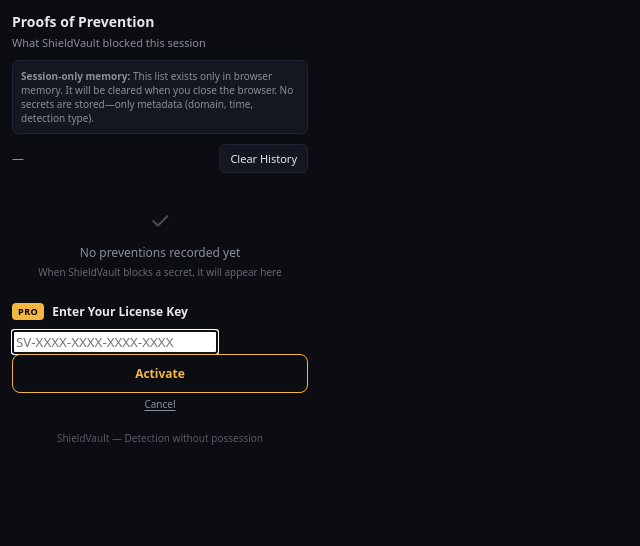
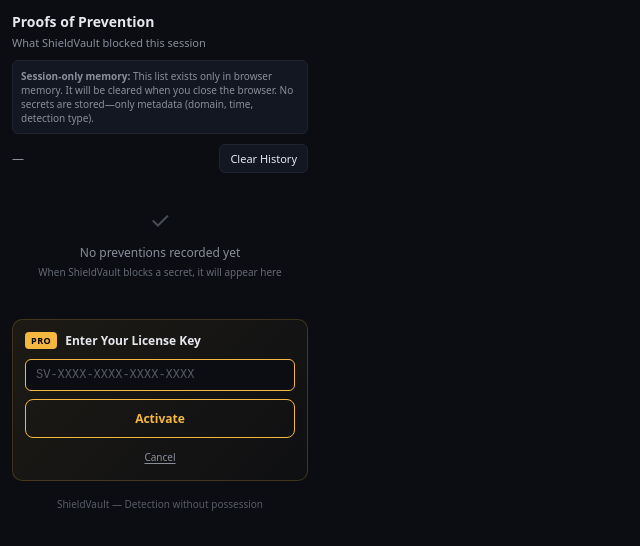
Before and after one commit to jeffsvendsonjr-jpg/shieldvault-code, a browser extension: page proofs.html in a window 1280 px wide. Both pictures are taken after a click on the button "I already have a license key". Shown: the whole page, without its empty margins (0-640 px from the left). Drawn offline with Linux system fonts and the light colour scheme.

Commit message:
Add error state styles and update layout gaps

```diff
--- a/proofs.css
+++ b/proofs.css
@@ -1,3 +1,4 @@
+
 :root {
   --bg: #0b0d12;
   --panel: #131722;
@@ -9,6 +10,7 @@
   --pro-gold-dim: #c9982e;
   --success: #34d399;
   --border: #1f2433;
+  --error: #f87171;
 }
 
 * {
@@ -51,6 +53,7 @@ h1 {
   display: flex;
   justify-content: space-between;
   align-items: center;
+  gap: 8px;
   margin-bottom: 10px;
 }
 
@@ -74,11 +77,15 @@ button:hover {
   border-color: var(--accent);
 }
 
+button:disabled {
+  opacity: 0.5;
+  cursor: not-allowed;
+}
+
 .clear-btn {
   font-size: 11px;
 }
 
-/* Empty State */
 .empty-state {
   text-align: center;
   padding: 20px 10px;
@@ -101,7 +108,6 @@ button:hover {
   opacity: 0.7;
 }
 
-/* Proof List */
 .proof-list {
   display: none;
   flex-direction: column;
@@ -121,6 +127,7 @@ button:hover {
   display: flex;
   justify-content: space-between;
   align-items: center;
+  gap: 8px;
   margin-bottom: 6px;
 }
 
@@ -158,8 +165,8 @@ button:hover {
   color: var(--muted);
 }
 
-/* Pro Section */
-.pro-section {
+.pro-section,
+.license-input-section {
   margin-top: 16px;
   padding: 12px;
   background: linear-gradient(135deg, rgba(244, 183, 64, 0.08) 0%, rgba(244, 183, 64, 0.02) 100%);
@@ -229,17 +236,6 @@ button:hover {
   border-color: var(--pro-gold);
 }
 
-.pro-btn-lifetime {
-  background: var(--pro-gold);
-  border: 1px solid var(--pro-gold);
-  color: #000;
-}
-
-.pro-btn-lifetime:hover {
-  background: var(--pro-gold-dim);
-  border-color: var(--pro-gold-dim);
-}
-
 .pro-purchased-link {
   display: block;
   width: 100%;
@@ -258,7 +254,42 @@ button:hover {
   border: none;
 }
 
-/* Pro Active State */
+.license-form {
+  display: flex;
+  flex-direction: column;
+  gap: 8px;
+  margin-bottom: 8px;
+}
+
+.license-input {
+  width: 100%;
+  padding: 8px 10px;
+  font-size: 12px;
+  font-family: monospace;
+  background: var(--bg);
+  color: var(--text);
+  border: 1px solid var(--border);
+  border-radius: 6px;
+  outline: none;
+  transition: border-color 0.15s ease;
+}
+
+.license-input:focus {
+  border-color: var(--pro-gold);
+}
+
+.license-input::placeholder {
+  color: var(--muted);
+  opacity: 0.6;
+}
+
+.license-error {
+  font-size: 10px;
+  color: var(--error);
+  margin: 0;
+  padding: 0;
+}
+
 .pro-active {
   margin-top: 16px;
   padding: 12px;
@@ -298,7 +329,6 @@ button:hover {
   border: none;
 }
 
-/* Footer */
 footer {
   margin-top: 16px;
   text-align: center;
@@ -307,7 +337,6 @@ footer {
   opacity: 0.6;
 }
 
-/* Scrollbar */
 .proof-list::-webkit-scrollbar {
   width: 4px;
 }
```
